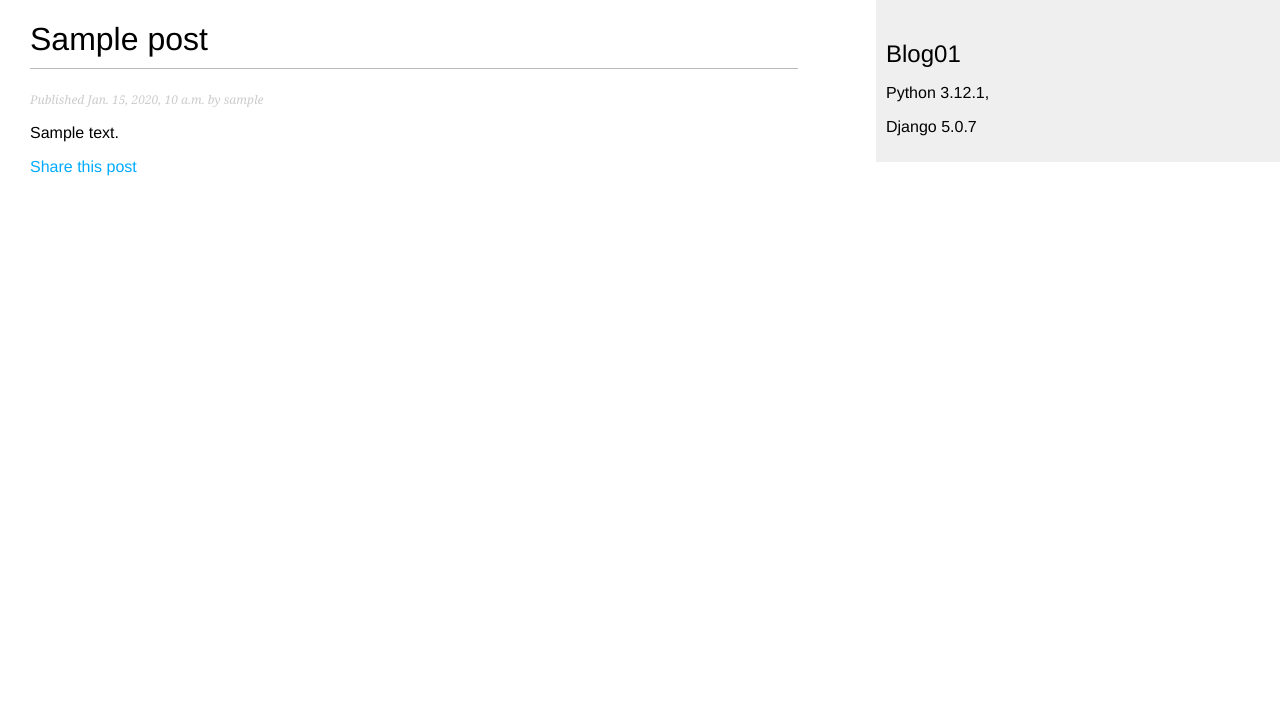
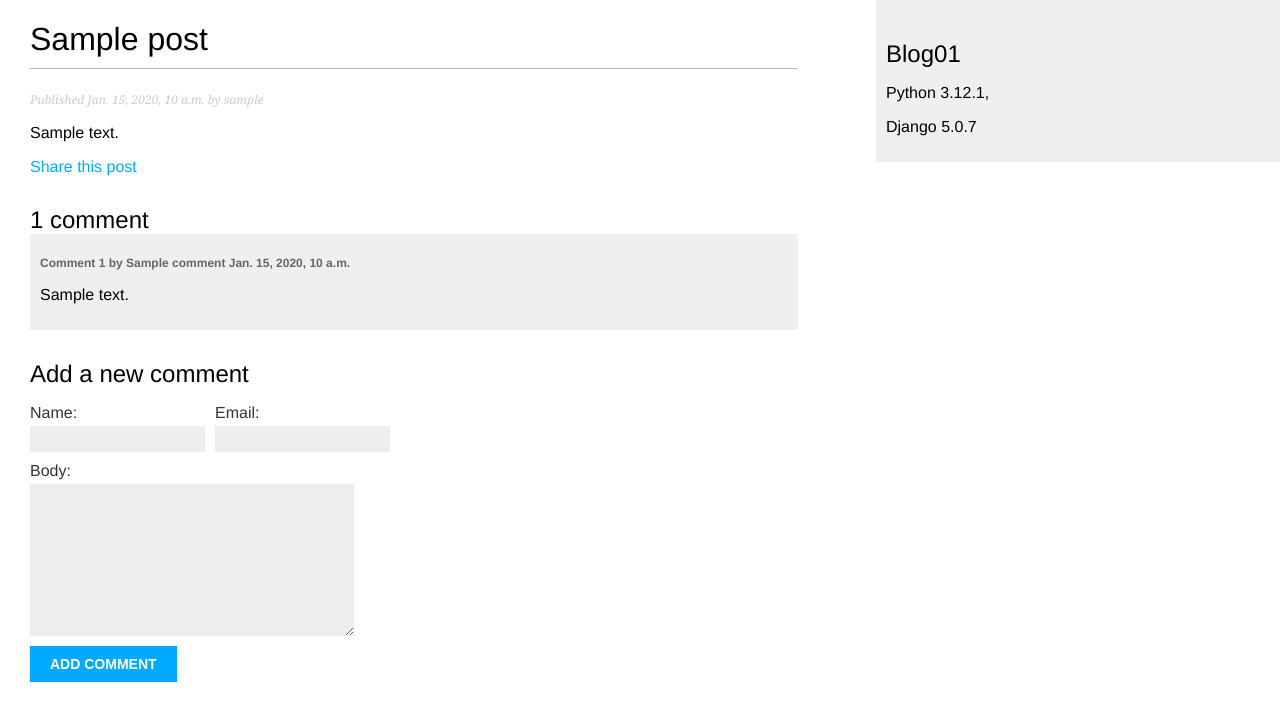
Before and after one commit to Riakol/Blog01, a Django app: a page that uses mysite/blog/templates/blog/post/detail.html in a window 1280 px wide. Shown: the top 721 px of the page. Run offline with Django 5.2, Linux system fonts and the light colour scheme; tables that the repository leaves empty hold one stand-in row (values such as "Sample post").

Commit message:
Added counter of comments. Displaying authors and their posts. Used simplified templates as_field_group

```diff
--- a/mysite/blog/templates/blog/post/detail.html
+++ b/mysite/blog/templates/blog/post/detail.html
@@ -13,4 +13,25 @@
             Share this post
         </a>
     </p>
+
+    {% with comments.count as total_comments %}
+        <h2>
+            {{ total_comments }} comment{{ total_comments|pluralize }}
+        </h2>
+    {% endwith %}
+
+    {% for comment in comments  %}
+        <div class="comment">
+            <p class="info">
+                Comment {{ forloop.counter }} by {{ comment.name }}
+                {{ comment.created }}
+            </p>
+            {{ comment.body|linebreaks }}
+        </div>
+    {% empty %}
+        <p>There are no comments</p>
+    {% endfor %}
+
+    {% include "blog/post/includes/comment_form.html" %}
+
 {% endblock content %}
--- a/mysite/blog/templates/blog/post/includes/comment_form.html
+++ b/mysite/blog/templates/blog/post/includes/comment_form.html
@@ -1,6 +1,12 @@
 <h2>Add a new comment</h2>
 <form action="{% url 'blog:post_comment' post.id %}" method="post">
-    {{ form.as_p }}
+    <div class="left">
+        {{ form.name.as_field_group }}
+    </div>
+    <div class="left">
+        {{ form.email.as_field_group}}
+    </div>
+    {{ form.body.as_field_group }}
     {% csrf_token %}
     <p><input type="submit" value="Add comment"></p>
 </form>
```
